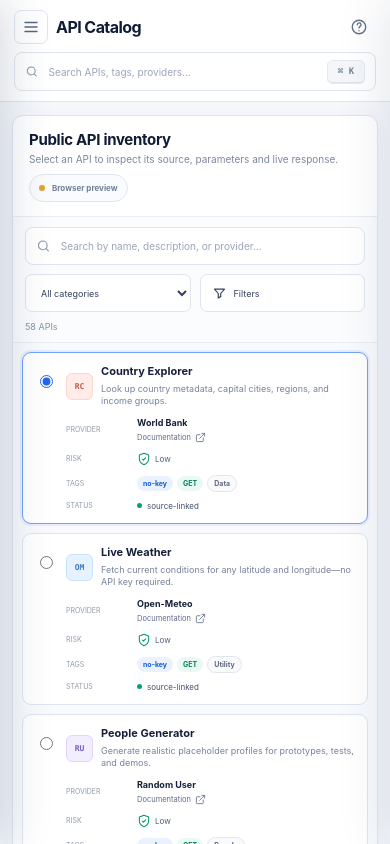
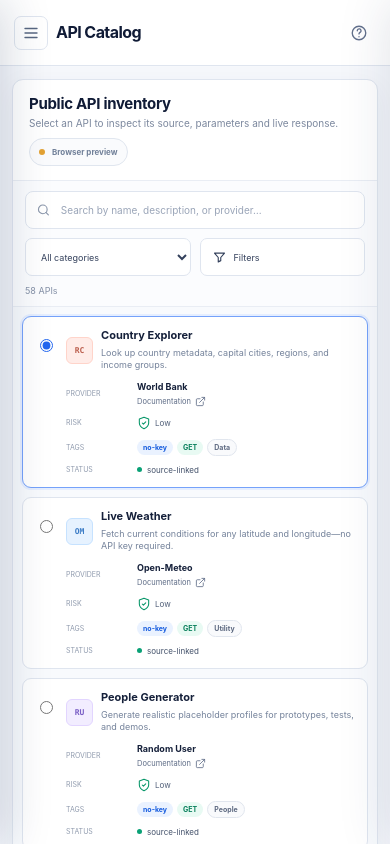
Before and after one commit to yapweijun1996/Public-API, a React (Vite) app: page /#/catalog in a window 390 px wide. Shown: the top 844 px of the page. Built offline with nearby package versions, Linux system fonts and the light colour scheme.

Commit message:
refactor: remove duplicate catalog search

```diff
--- a/src/App.tsx
+++ b/src/App.tsx
@@ -527,7 +527,6 @@ function App() {
         <header className="topbar">
           <button className="menu-button" type="button" onClick={() => setMobileNav(true)} aria-label="Open navigation" aria-controls="primary-navigation" aria-expanded={mobileNav}><Icon name="menu" /></button>
           <div className="page-title"><h1>{activePage.title}</h1><p>{activePage.subtitle}</p></div>
-          {currentPage === 'catalog' ? <label className="global-search"><Icon name="search" size={17} /><span className="sr-only">Search APIs</span><input value={query} onChange={(event) => setQuery(event.target.value)} placeholder="Search APIs, tags, providers…" /><kbd>⌘ K</kbd></label> : <div className="topbar-spacer" />}
           <button className="icon-button" type="button" aria-label="Help" onClick={() => navigatePage('documentation')}><Icon name="help" /></button>
         </header>
 
--- a/src/styles.css
+++ b/src/styles.css
@@ -65,16 +65,13 @@ button:focus-visible, a:focus-visible, input:focus-visible, select:focus-visible
 
 /* Header */
 .admin-main { min-width: 0; }
-.topbar { height: 78px; padding: 0 22px; display: grid; grid-template-columns: minmax(230px, 1fr) minmax(240px, 390px) auto; gap: 14px; align-items: center; position: sticky; top: 0; z-index: 20; border-bottom: 1px solid var(--line); background: rgba(255,255,255,.96); backdrop-filter: blur(12px); }
+.topbar { height: 78px; padding: 0 22px; display: grid; grid-template-columns: minmax(230px, 1fr) auto; gap: 14px; align-items: center; position: sticky; top: 0; z-index: 20; border-bottom: 1px solid var(--line); background: rgba(255,255,255,.96); backdrop-filter: blur(12px); }
 .menu-button { display: none; }
 .page-title h1 { margin: 0; font-size: 19px; line-height: 1.15; letter-spacing: -.035em; }
 .page-title p { margin: 4px 0 0; color: #71809c; font-size: 10px; }
-.global-search, .module-search { display: flex; align-items: center; color: #8995aa; border: 1px solid var(--line); border-radius: 8px; background: #fff; }
-.global-search { height: 39px; padding: 0 10px; gap: 8px; }
-.topbar-spacer { min-width: 0; }
-.global-search input, .module-search input { width: 100%; min-width: 0; border: 0; outline: 0; color: #22304c; background: transparent; font-size: 10px; }
-.global-search input::placeholder, .module-search input::placeholder { color: #9aa5b8; }
-.global-search kbd { min-width: 38px; height: 24px; flex: 0 0 auto; padding: 0 7px; display: inline-flex; align-items: center; justify-content: center; border: 1px solid #e5eaf2; border-radius: 5px; color: #76839a; background: #f4f6fa; box-shadow: inset 0 -1px 0 #dfe5ee; font: 600 9px/1 ui-monospace, SFMono-Regular, Menlo, monospace; white-space: nowrap; }
+.module-search { display: flex; align-items: center; color: #8995aa; border: 1px solid var(--line); border-radius: 8px; background: #fff; }
+.module-search input { width: 100%; min-width: 0; border: 0; outline: 0; color: #22304c; background: transparent; font-size: 10px; }
+.module-search input::placeholder { color: #9aa5b8; }
 .icon-button { width: 34px; height: 34px; padding: 0; display: grid; place-items: center; border: 0; border-radius: 8px; color: #62708c; background: transparent; cursor: pointer; position: relative; }
 .icon-button:hover { background: #f2f5fa; }
 
@@ -307,7 +304,7 @@ tbody input[type="radio"] { width: 13px; height: 13px; accent-color: var(--blue)
   .metric-card { padding: 12px; gap: 9px; }
   .metric-icon { width: 32px; height: 32px; }
   .metric-card strong { font-size: 18px; }
-  .topbar { grid-template-columns: minmax(210px, 1fr) minmax(210px, 320px) auto; }
+  .topbar { grid-template-columns: minmax(210px, 1fr) auto; }
 }
 
 @media (max-width: 1180px) {
@@ -318,11 +315,11 @@ tbody input[type="radio"] { width: 13px; height: 13px; accent-color: var(--blue)
   .detail-panel { width: 380px; max-width: 100%; position: fixed; right: 0; top: 0; z-index: 50; transform: translateX(105%); box-shadow: -20px 0 50px rgba(32,53,88,.14); transition: transform 180ms ease; }
   .detail-panel.mobile-open { transform: translateX(0); }
   .metric-grid { grid-template-columns: repeat(3, minmax(0, 1fr)); }
-  .topbar { grid-template-columns: minmax(200px, 1fr) minmax(210px, 320px) auto; }
+  .topbar { grid-template-columns: minmax(200px, 1fr) auto; }
 }
 
 @media (max-width: 920px) {
-  .topbar { grid-template-columns: minmax(190px, 1fr) minmax(200px, 300px) auto; }
+  .topbar { grid-template-columns: minmax(190px, 1fr) auto; }
   .lab-grid, .agent-section { grid-template-columns: 1fr; }
   .launch-grid { grid-template-columns: 1fr; }
   .agent-section { gap: 24px; }
@@ -351,8 +348,6 @@ tbody input[type="radio"] { width: 13px; height: 13px; accent-color: var(--blue)
   .menu-button { width: 34px; height: 34px; display: grid; place-items: center; padding: 0; border: 1px solid var(--line); border-radius: 7px; color: #586781; background: #fff; }
   .page-title h1 { font-size: 16px; }
   .page-title p { display: none; }
-  .global-search { grid-column: 1 / -1; grid-row: 2; }
-  .topbar-spacer { display: none; }
   .dashboard { padding: 13px 12px 55px; }
   .metric-grid { grid-template-columns: repeat(2, minmax(0, 1fr)); gap: 8px; }
   .metric-card { min-height: 78px; padding: 11px; }
```
